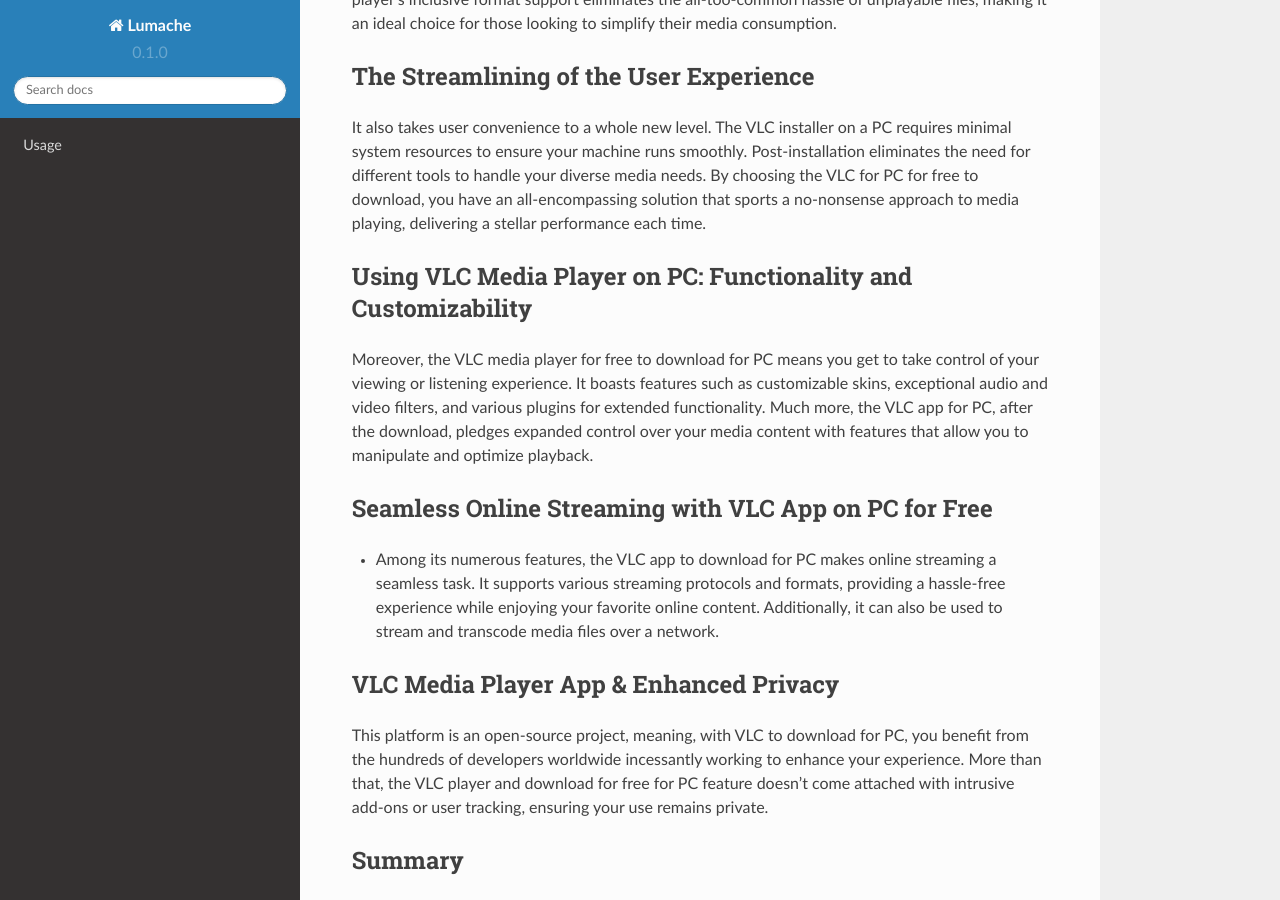
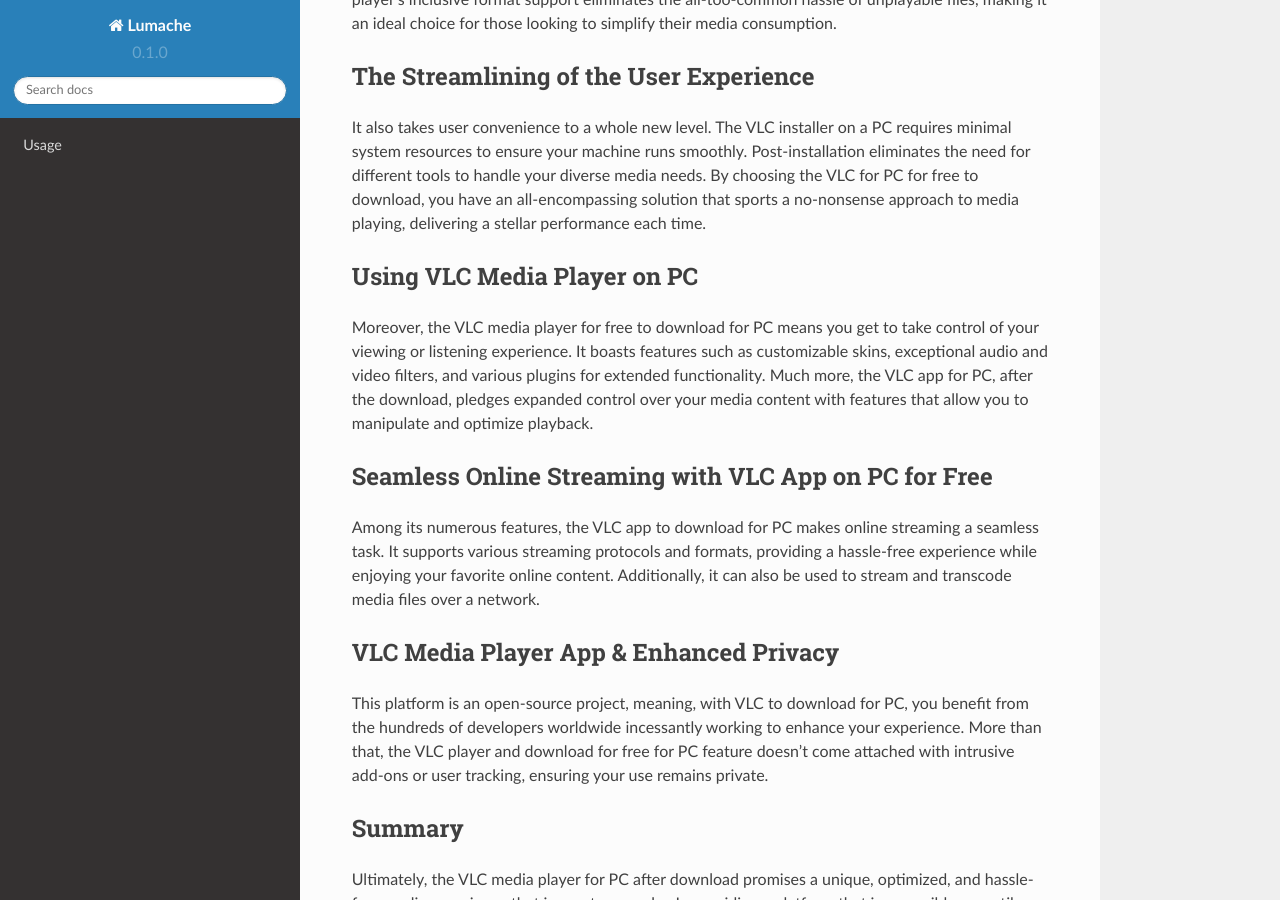
Before and after one commit to Herminial/vlc-media-player, a Sphinx documentation site: the page built from docs/source/index.rst, in a window 1280 px wide and 900 px high, scrolled down 468 px. Built offline with Sphinx 7.4.7 and the Read the Docs theme 2.0.0, drawn with Linux system fonts in a browser that asks for light colours; pages that are not in the unit, such as notebooks, are missing from menus.

Commit message:
Update index.rst

```diff
--- a/docs/source/index.rst
+++ b/docs/source/index.rst
@@ -12,15 +12,15 @@
 
 It also takes user convenience to a whole new level. The VLC installer on a PC requires minimal system resources to ensure your machine runs smoothly. Post-installation eliminates the need for different tools to handle your diverse media needs. By choosing the VLC for PC for free to download, you have an all-encompassing solution that sports a no-nonsense approach to media playing, delivering a stellar performance each time.
 
-Using VLC Media Player on PC: Functionality and Customizability
----------------------------------------------------------------
+Using VLC Media Player on PC
+----------------------------
 
 Moreover, the VLC media player for free to download for PC means you get to take control of your viewing or listening experience. It boasts features such as customizable skins, exceptional audio and video filters, and various plugins for extended functionality. Much more, the VLC app for PC, after the download, pledges expanded control over your media content with features that allow you to manipulate and optimize playback.
 
 Seamless Online Streaming with VLC App on PC for Free
 ------------------------------------------------------------
 
-- Among its numerous features, the VLC app to download for PC makes online streaming a seamless task. It supports various streaming protocols and formats, providing a hassle-free experience while enjoying your favorite online content. Additionally, it can also be used to stream and transcode media files over a network.
+Among its numerous features, the VLC app to download for PC makes online streaming a seamless task. It supports various streaming protocols and formats, providing a hassle-free experience while enjoying your favorite online content. Additionally, it can also be used to stream and transcode media files over a network.
 
 VLC Media Player App & Enhanced Privacy
 ---------------------------------------
```
